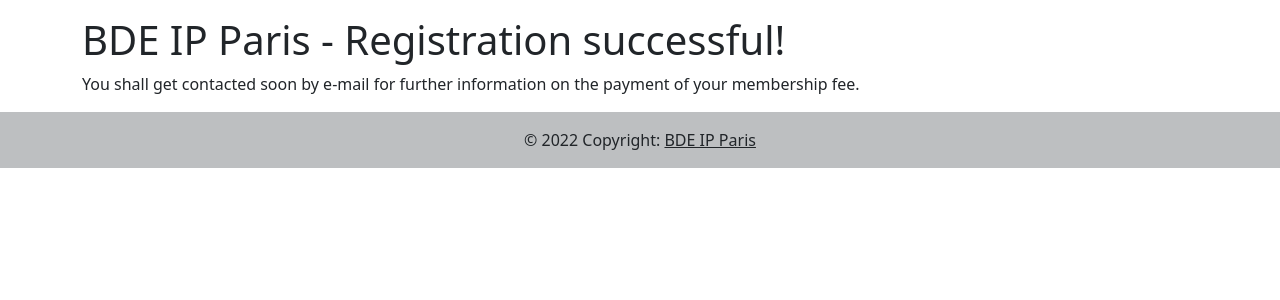
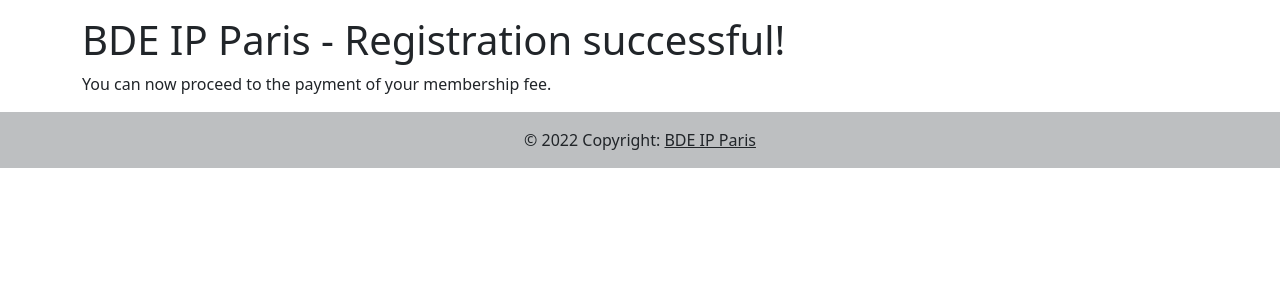
Before and after one commit to AdameBf/bde_ipp_website, a Django app: template bde_ipp/templates/register/success.html in a window 1280 px wide. Shown: the part 100-400 px from the top of the page. Run offline with Django 3.2, Linux system fonts and the light colour scheme; the template is opened without the code that fills it, so the values that code supplies are empty; parts of the project's set-up code (start-up, migrations or seed data) failed here and were passed over.

Commit message:
Add link to the payment page.

```diff
--- a/bde_ipp/templates/register/success.html
+++ b/bde_ipp/templates/register/success.html
@@ -4,6 +4,6 @@
 
 <h1>BDE IP Paris - Registration successful!</h1>
 
-<p>You shall get contacted soon by e-mail for further information on the payment of your membership fee.</p>
+<p><a href="https://collecte.io/membership-1220291/fr"></a>You can now proceed to the payment of your membership fee.</a></p>
 
 {% endblock %}
```
